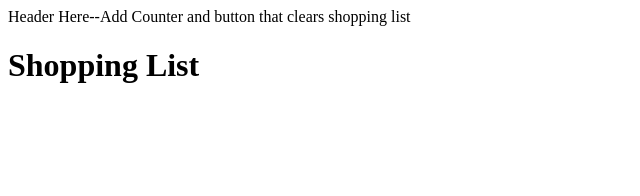
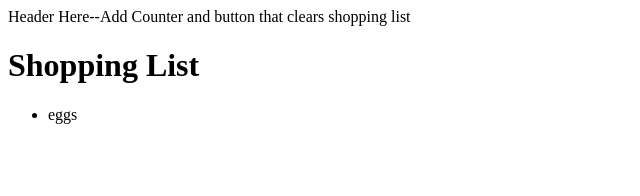
Before and after one commit to KamieShort/shopping-list-react, a React app: page / in a window 1280 px wide. Shown: the top 196 px of the page, without its empty margins (0-640 px from the left). Built offline with nearby package versions, Linux system fonts and the light colour scheme.

Commit message:
set up initial state for reducer and mapped through items. Initial state displaying on page

```diff
--- a/src/views/ShoppingList.jsx
+++ b/src/views/ShoppingList.jsx
@@ -1,11 +1,22 @@
-// import { useReducer } from 'react';
-
+import { useReducer } from 'react';
 import React from 'react';
 
+const initialState = [{ id: 0, text: 'eggs', done: false }];
+
+const reducer = (state, action) => {};
+
 export default function ShoppingList() {
+  const [items, dispatch] = useReducer(reducer, initialState);
   return (
     <div>
       <h1>Shopping List</h1>
+      <ul>
+        {items.map((item) => (
+          <li key={item.id}>
+            <p>{item.text}</p>
+          </li>
+        ))}
+      </ul>
     </div>
   );
 }
```
Also changed, not shown: 1 other file (tests, documents, lock files or other folders).
